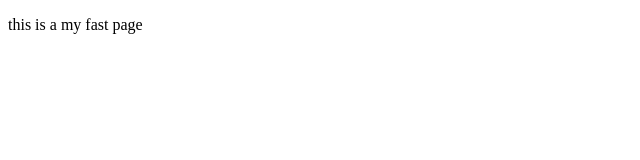
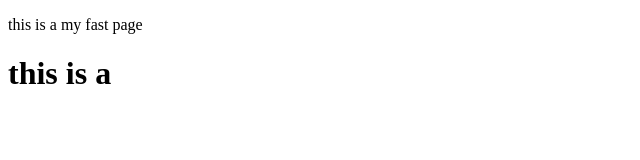
Before and after one commit to yeasinar/my-thaird-redo, a plain HTML site: page index.html in a window 1280 px wide. Shown: the whole page, without its empty margins (0-640 px from the left). Drawn offline with Linux system fonts and the light colour scheme.

Commit message:
tomi amar valovasa

```diff
--- a/index.html
+++ b/index.html
@@ -8,5 +8,6 @@
 </head>
 <body>
     <p>this is a my fast page</p>
+    <h1>this is a </h1>
 </body>
 </html>
```
